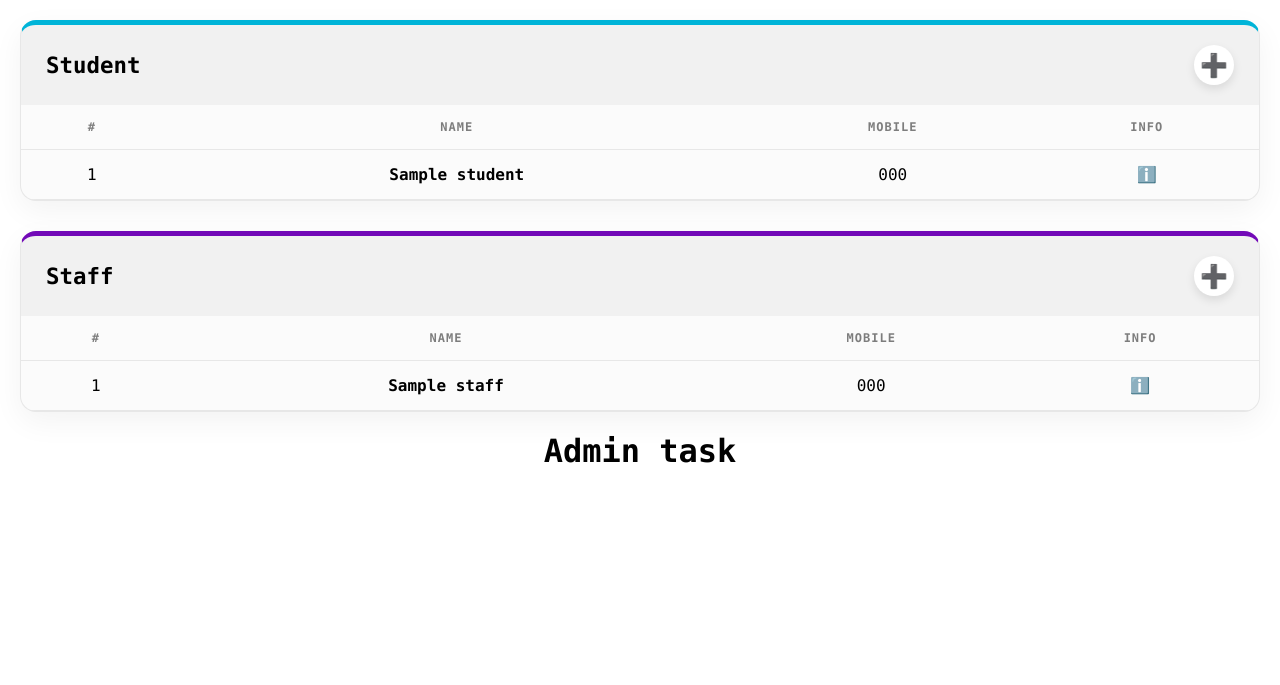
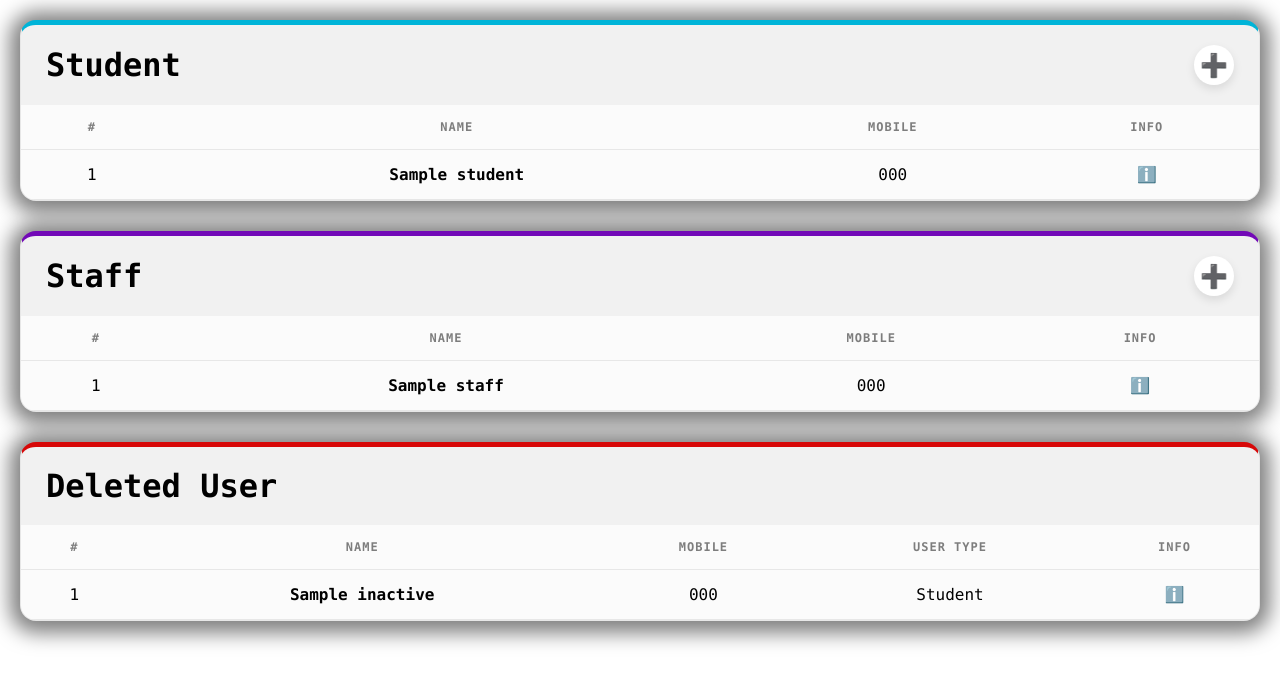
Before and after one commit to dev-ShivamSingh-Github/hstl, a Django app: template django_hstl/templates/root/index.html in a window 1280 px wide. Shown: the top 685 px of the page. Run offline with Django 3.2, Linux system fonts and the light colour scheme; the template is opened without the code that fills it: most values are stand-ins (such as "Sample title", 1, 10 or a date in 2020).

Commit message:
FIX: validations and inactive members > Validations > Interact with is_active=False; users

```diff
--- a/django_hstl/models.py
+++ b/django_hstl/models.py
@@ -66,6 +66,11 @@ class MyManager(BaseUserManager):
             except Exception:
                 return None
         return self.filter(is_staff = True, is_superuser = False, is_active = True)
+
+    def get_inactive(self, id=None):
+        if id is not None:
+            pass
+        return self.filter(is_active = False).order_by('-is_staff') # True first because is 1
 
 
 class MyUser(AbstractBaseUser):
--- a/django_hstl/static/root/style.css
+++ b/django_hstl/static/root/style.css
@@ -1,6 +1,7 @@
 :root {
     --accent-std: #00b4d8;
 	--accent-stf: #7209b7;
+    --accent-inactive: #d70707;
 	--bg-card: color-mix(in srgb, canvas, gray 3%);
     --border-soft: color-mix(in srgb, canvastext, transparent 92%);
 }
@@ -17,18 +18,20 @@
 }
 
 /* 2. Card Styling */
-#std, #stf {
+#std, #stf, #inactive{
     width: 100%;
     /* max-width: 900px; */
     background: var(--bg-card);
     border-radius: 16px;
     border: 1px solid var(--border-soft);
-    box-shadow: 0 10px 30px rgba(0, 0, 0, 0.05);
+    /*box-shadow: 0 10px 30px rgba(0, 0, 0, 0.05);*/
+    box-shadow: 0px 2px 20px 10px rgba(0, 0, 0, 0.5);
     overflow: hidden;
 }
 
 #std { border-top: 5px solid var(--accent-std); }
 #stf { border-top: 5px solid var(--accent-stf); }
+#inactive { border-top: 5px solid var(--accent-inactive); }
 
 /* 3. Header Section */
 .mainInfo {
@@ -37,8 +40,6 @@
     justify-content: space-between;
     background: color-mix(in srgb, canvastext, transparent 96%);
 }
-
-.mainInfo h1 { font-size: 1.4rem; margin: 0; }
 
 .mainInfo a {
     text-decoration: none;
--- a/django_hstl/templates/root/index.html
+++ b/django_hstl/templates/root/index.html
@@ -74,11 +74,45 @@
             <h3>No Staff found. Click ➕ to add.</h3>
         {% endif %}
     </div>
-</div>
-<!-- Admin div -->
-<div class="admin">
-	<div>
-		<h1>Admin task</h1>
-	</div>
+
+    <div id="inactive">
+        <div class="mainInfo">
+            <h1>Deleted User</h1>
+        </div>
+
+        {% if inactive %}
+            <div class="table-container">
+            <table>
+                <thead>
+                    <tr>
+                        <th>#</th>
+                        <th>Name</th>
+                        <th>Mobile</th>
+                        <th>User Type</th>
+                        <th>Info</th>
+                    </tr>
+                </thead>
+                <tbody>
+                    {% for s in inactive %}
+                    <tr>
+                        <td>{{ forloop.counter }}</td>
+                        <td><strong>{{ s.name }}</strong></td>
+                        <td>{{ s.mobile }}</td>
+                        {% if s.is_staff %}
+                        <td>Staff</td>
+                        <td><a href="{% url 'hstl:info_staff' s.id %}">ℹ️</a></td>
+                        {% else %}
+                        <td>Student</td>
+                        <td><a href="{% url 'hstl:info_student' s.id %}">ℹ️</a></td>
+                        {% endif %}
+                    </tr>
+                    {% endfor %}
+                </tbody>
+            </table>
+            </div>
+        {% else %}
+            <h3>No Inactive member</h3>
+        {% endif %}
+    </div>
 </div>
 {% endblock content %}
--- a/django_hstl/views.py
+++ b/django_hstl/views.py
@@ -1,4 +1,4 @@
-from django.contrib.auth import authenticate, login
+from django.contrib.auth import authenticate, login, logout
 from django.shortcuts import render, redirect
 from .forms import UserLogin, NewMember, MemberDetail
 from .models import MyUser
@@ -19,7 +19,7 @@ def auth_response(request, content,  key, val):
 
 def index(request):
     content = {}
-    request.session.aflush()
+    logout(request)
     if request.method == 'POST':
         content['form'] = UserLogin(request.POST)
         if content['form'].is_valid():
@@ -40,6 +40,7 @@ class RootR:
         if request.user.is_superuser:
             content['student'] = MyUser.objects.get_student()
             content['staff'] = MyUser.objects.get_staff()
+            content['inactive'] = MyUser.objects.get_inactive()
             return render(request, 'root/index.html', content)
         else:
             request.session.flush()
--- a/pyproject.toml
+++ b/pyproject.toml
@@ -4,7 +4,7 @@ build-backend = "setuptools.build_meta"
 
 [project]
 name = "django-hstl"
-version = "0.4"
+version = "0.4-beta-1"
 dependencies = [
     "django",
 ]
```
Also changed, not shown: django_hstl/valids.py (+20 -8 lines).
